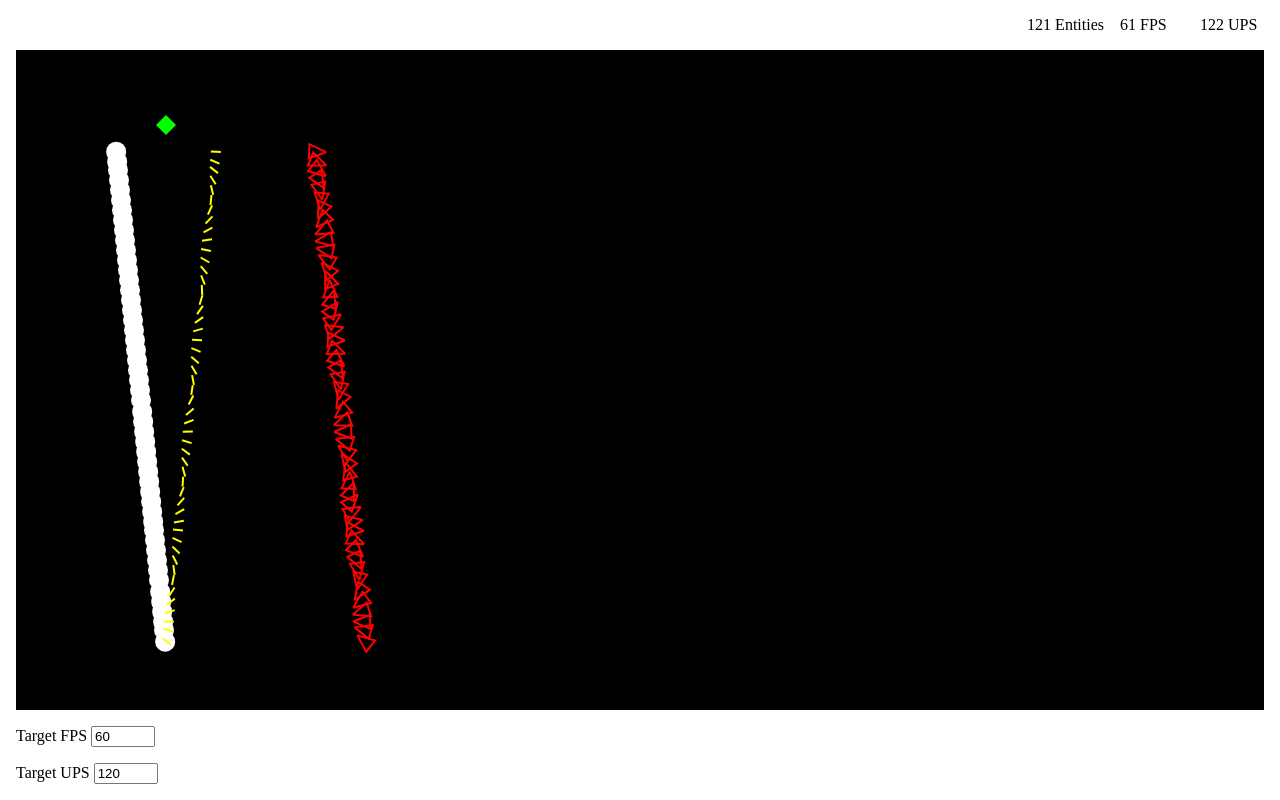
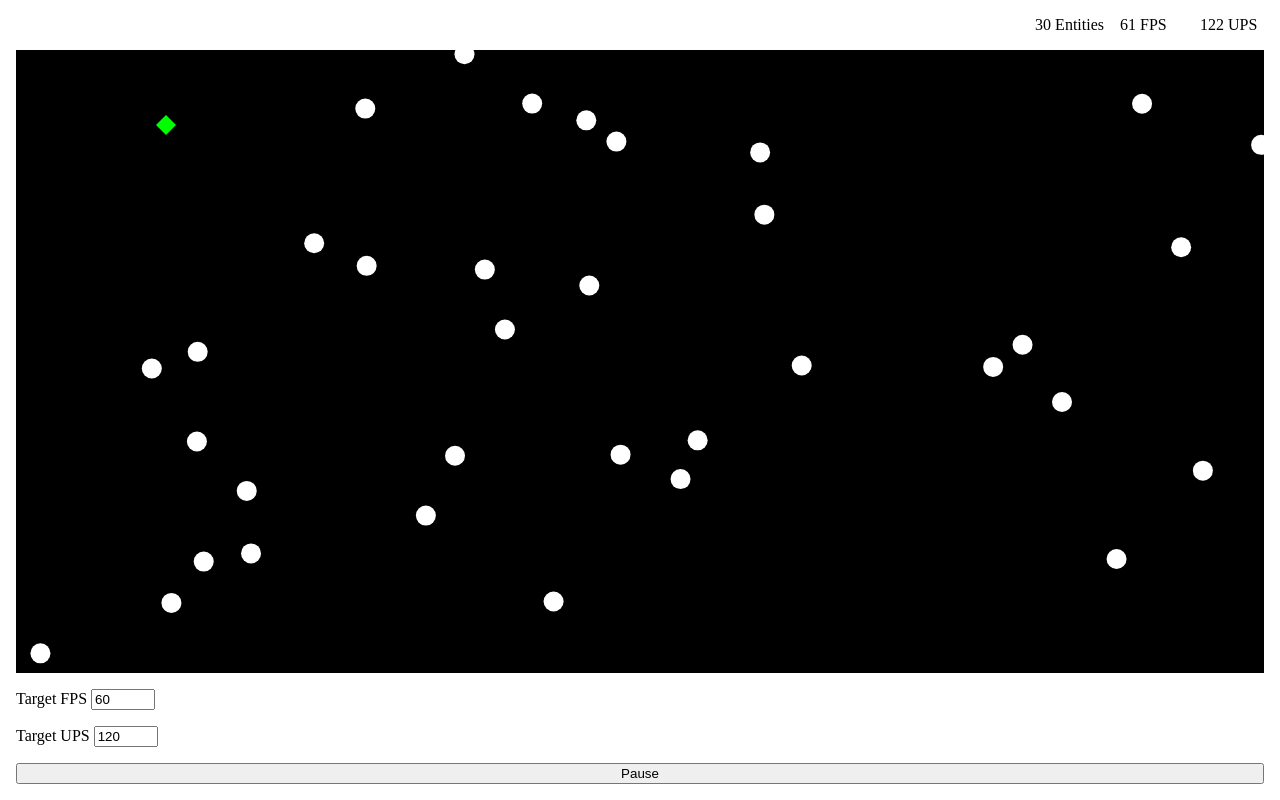
Before and after one commit to NicoKandut/asteroid-pew-pew, a website built with Vite: page index.html in a window 1280 px wide. Built offline with nearby package versions, Linux system fonts and the light colour scheme.

Commit message:
feat: Refactoring

```diff
--- a/index.html
+++ b/index.html
@@ -30,6 +30,7 @@
       Target UPS
       <input type="number" id="target-ups" value="120">
     </label>
+    <button id="pause-resume">Pause</button>
   </section>
   <script type="module" src="/src/main.js"></script>
 </body>
--- a/src/main.js
+++ b/src/main.js
@@ -1,6 +1,11 @@
+import {
+  randomAngularVelocity,
+  randomPosition,
+  randomVelocity,
+} from "./random.js";
 import * as renderer from "./renderer/2d.js";
 
-// TODO: spawn spaceship
+// DONE: spawn spaceship
 // TODO: add spaceship controls
 // TODO: spawn asteroids, spawn-rate (every x seconds)
 // TODO: collision detection
@@ -8,14 +13,17 @@ import * as renderer from "./renderer/2d.js";
 // TODO: add big asteroid that fracture
 // TODO: add rockets + spline paths
 
+// game state
 let paused = false;
 
+// DOM elements
 let canvas = document.getElementsByTagName("canvas")[0];
 let entityCountView = document.getElementById("entity-count");
 let fpsView = document.getElementById("fps");
 let upsView = document.getElementById("ups");
 let targetFpsView = document.getElementById("target-fps");
 let targetUpsView = document.getElementById("target-ups");
+let pauseResumeButton = document.getElementById("pause-resume");
 
 let desired_delta_time = 1000 / 120;
 let desired_frame_time = 1000 / 60;
@@ -27,9 +35,9 @@ let lastSummaryTime = 0;
 let updatesLastSecond = 0;
 let framesLastSecond = 0;
 
-const asteroids = [];
-const bullets = [];
-const rockets = [];
+let asteroids = [];
+let bullets = [];
+let rockets = [];
 let spaceship = null;
 
 const main = () => {
@@ -37,19 +45,45 @@ const main = () => {
   lastFrameTime = performance.now();
   lastSummaryTime = lastFrameTime;
 
+  setupInput();
+
+  addSpaceship(
+    { x: canvas.width / 2, y: canvas.height / 2 },
+    0,
+    { x: 0, y: 0 },
+    0
+  );
+
+  // TDOD: do this in a more game-like way. This is a placeholder
+  setInterval(() => {
+    addAsteroid(
+      randomPosition(),
+      0,
+      randomVelocity(0.1 * Math.random() + 0.01),
+      randomAngularVelocity(0.001)
+    );
+  }, 100);
+
+  requestAnimationFrame(doFrame);
+};
+
+const setupInput = () => {
   document.addEventListener("keydown", (event) => {
     event.preventDefault();
     event.stopPropagation();
     switch (event.key) {
       case "Escape":
-        paused = !paused;
+        togglePause();
         break;
       case " ":
+        // TODO: decouple bullet spawn-rate from keypress input-rate
         if (spaceship) {
+          const rotation = spaceship.rotation + (Math.random() - 0.5) * 0.1;
           addBullet(
-            spaceship.transform.position.x,
-            spaceship.transform.position.y,
-            spaceship.transform.rotation
+            { x: spaceship.position.x, y: spaceship.position.y },
+            rotation,
+            { x: Math.cos(rotation), y: Math.sin(rotation) },
+            0
           );
         }
         break;
@@ -60,11 +94,11 @@ const main = () => {
     const x_canvas = event.clientX - canvas.getBoundingClientRect().left;
     const y_canvas = event.clientY - canvas.getBoundingClientRect().top;
 
-    // rotation from spaceship to mouse
+    // set rotation of spaceship to face cursor
     if (spaceship) {
-      const dx = x_canvas - spaceship.transform.position.x;
-      const dy = y_canvas - spaceship.transform.position.y;
-      spaceship.transform.rotation = Math.atan2(dy, dx);
+      const dx = x_canvas - spaceship.position.x;
+      const dy = y_canvas - spaceship.position.y;
+      spaceship.rotation = Math.atan2(dy, dx);
     }
   });
 
@@ -76,15 +110,7 @@ const main = () => {
     desired_delta_time = 1000 / Number(event.target.value);
   });
 
-  addSpaceship(canvas.width / 2, canvas.height / 2, 0);
-
-  setInterval(() => {
-    addAsteroid(100, 100, 0);
-    addBullet(200, 100, 0);
-    addRocket(300, 100, 0);
-  }, 100);
-
-  requestAnimationFrame(doFrame);
+  pauseResumeButton.addEventListener("click", togglePause);
 };
 
 const doFrame = () => {
@@ -121,106 +147,130 @@ const doFrame = () => {
   requestAnimationFrame(doFrame);
 };
 
+const outOfBounds = (position) => {
+  // TODO: add padding to only remove entities that are completely off-screen
+  return (
+    position.x < 0 ||
+    position.x > canvas.width ||
+    position.y < 0 ||
+    position.y > canvas.height
+  );
+};
+
 const update = (deltaTime) => {
   for (const asteroid of asteroids) {
-    asteroid.transform.position.x += deltaTime / 100;
-    asteroid.transform.position.y += deltaTime / 10;
-    asteroid.transform.rotation += deltaTime / 300;
+    asteroid.position.x += deltaTime * asteroid.velocity.x;
+    asteroid.position.y += deltaTime * asteroid.velocity.y;
+    asteroid.rotation += deltaTime * asteroid.angularVelocity;
     renderer.updateEntity(
       renderer.ASTEROID,
       asteroid.id,
-      asteroid.transform.position,
-      asteroid.transform.rotation
+      asteroid.position,
+      asteroid.rotation
     );
+    if (outOfBounds(asteroid.position)) {
+      asteroid.remove = true;
+    }
   }
 
   for (const bullet of bullets) {
-    bullet.transform.position.x -= deltaTime / 100;
-    bullet.transform.position.y += deltaTime / 10;
-    bullet.transform.rotation += deltaTime / 300;
+    bullet.position.x += deltaTime * bullet.velocity.x;
+    bullet.position.y += deltaTime * bullet.velocity.y;
+    bullet.rotation += deltaTime * bullet.angularVelocity;
     renderer.updateEntity(
       renderer.BULLET,
       bullet.id,
-      bullet.transform.position,
-      bullet.transform.rotation
+      bullet.position,
+      bullet.rotation
     );
+    if (outOfBounds(bullet.position)) {
+      bullet.remove = true;
+    }
   }
 
   for (const rocket of rockets) {
-    rocket.transform.position.x += deltaTime / 100;
-    rocket.transform.position.y += deltaTime / 10;
-    rocket.transform.rotation += deltaTime / 300;
+    rocket.position.x += deltaTime * rocket.velocity.x;
+    rocket.position.y += deltaTime * rocket.velocity.y;
+    rocket.rotation += deltaTime * rocket.angularVelocity;
     renderer.updateEntity(
       renderer.ROCKET,
       rocket.id,
-      rocket.transform.position,
-      rocket.transform.rotation
+      rocket.position,
+      rocket.rotation
     );
+    if (outOfBounds(rocket.position)) {
+      rocket.remove = true;
+    }
   }
+
+  // TODO: clean up entity removal. very clumsy atm.
+  // remove entities that are out of bounds
+  asteroids.forEach((asteroid) => {
+    if (asteroid.remove) {
+      renderer.removeEntity(renderer.ASTEROID, asteroid.id);
+    }
+  });
+
+  bullets.forEach((bullet) => {
+    if (bullet.remove) {
+      renderer.removeEntity(renderer.BULLET, bullet.id);
+    }
+  });
+
+  rockets.forEach((rocket) => {
+    if (rocket.remove) {
+      renderer.removeEntity(renderer.ROCKET, rocket.id);
+    }
+  });
+
+  asteroids = asteroids.filter((asteroid) => !asteroid.remove);
+  bullets = bullets.filter((bullet) => !bullet.remove);
+  rockets = rockets.filter((rocket) => !rocket.remove);
 
   if (spaceship) {
     renderer.updateEntity(
       renderer.SPACESHIP,
       spaceship.id,
-      spaceship.transform.position,
-      spaceship.transform.rotation
+      spaceship.position,
+      spaceship.rotation
     );
   }
 };
 
-const addAsteroid = (x, y, rotation) => {
-  const transform = { position: { x, y }, rotation };
-  const id = renderer.addEntity(
-    renderer.ASTEROID,
-    transform.position,
-    transform.rotation
-  );
-  asteroids.push({ id, transform });
+// TODO: combine all these functions? They don't add much
+const addAsteroid = (position, rotation, velocity, angularVelocity) => {
+  const id = renderer.addEntity(renderer.ASTEROID, position, rotation);
+  asteroids.push({ id, position, rotation, velocity, angularVelocity });
 };
 
-const removeAsteroid = (id) => {
-  renderer.removeEntity(renderer.ASTEROID, id);
-  asteroids.splice(id, 1);
+const removeAsteroid = (asteroid) => {
+  renderer.removeEntity(renderer.ASTEROID, asteroid.id);
+  asteroids.splice(asteroids.indexOf(asteroid), 1);
 };
 
-const addBullet = (x, y, rotation) => {
-  const transform = { position: { x, y }, rotation };
-  const id = renderer.addEntity(
-    renderer.BULLET,
-    transform.position,
-    transform.rotation
-  );
-  bullets.push({ id, transform });
+const addBullet = (position, rotation, velocity, angularVelocity) => {
+  const id = renderer.addEntity(renderer.BULLET, position, rotation);
+  bullets.push({ id, position, rotation, velocity, angularVelocity });
 };
 
-const removeBullet = (id) => {
-  renderer.removeEntity(renderer.BULLET, id);
-  bullets.splice(id, 1);
+const removeBullet = (bullet) => {
+  renderer.removeEntity(renderer.BULLET, bullet.id);
+  bullets.splice(bullets.indexOf(bullet), 1);
 };
 
-const addRocket = (x, y, rotation) => {
-  const transform = { position: { x, y }, rotation };
-  const id = renderer.addEntity(
-    renderer.ROCKET,
-    transform.position,
-    transform.rotation
-  );
-  rockets.push({ id, transform });
+const addRocket = (position, rotation, velocity, angularVelocity) => {
+  const id = renderer.addEntity(renderer.ROCKET, position, rotation);
+  rockets.push({ id, position, rotation, velocity, angularVelocity });
 };
 
-const removeRocket = (id) => {
-  renderer.removeEntity(renderer.ROCKET, id);
-  rockets.splice(id, 1);
+const removeRocket = (rocket) => {
+  renderer.removeEntity(renderer.ROCKET, rocket.id);
+  rockets.splice(rockets.indexOf(rocket), 1);
 };
 
-const addSpaceship = (x, y, rotation) => {
-  const transform = { position: { x, y }, rotation };
-  const id = renderer.addEntity(
-    renderer.SPACESHIP,
-    transform.position,
-    transform.rotation
-  );
-  spaceship = { id, transform };
+const addSpaceship = (position, rotation, velocity, angularVelocity) => {
+  const id = renderer.addEntity(renderer.SPACESHIP, position, rotation);
+  spaceship = { id, position, rotation, velocity, angularVelocity };
 };
 
 const removeSpaceship = (id) => {
@@ -228,4 +278,9 @@ const removeSpaceship = (id) => {
   spaceship = null;
 };
 
+const togglePause = () => {
+  paused = !paused;
+  pauseResumeButton.innerText = paused ? "Resume" : "Pause";
+};
+
 main();
--- /dev/null
+++ b/src/random.js
@@ -0,0 +1,20 @@
+const canvas = document.getElementsByTagName("canvas")[0];
+
+export const randomPosition = () => {
+  return {
+    x: Math.random() * canvas.width,
+    y: Math.random() * canvas.height,
+  };
+};
+
+export const randomVelocity = (scale) => {
+  const angle = Math.random() * Math.PI * 2;
+  return {
+    x: Math.cos(angle) * scale,
+    y: Math.sin(angle) * scale,
+  };
+};
+
+export const randomAngularVelocity = (scale) => {
+  return (Math.random() * 2 - 1) * scale;
+};
--- a/src/renderer/2d.js
+++ b/src/renderer/2d.js
@@ -1,5 +1,3 @@
-const MAX_GEOMETRIES = 3000;
-
 const canvas = document.getElementsByTagName("canvas")[0];
 const context = canvas.getContext("2d");
 
@@ -8,45 +6,42 @@ export const BULLET = "bullet";
 export const ROCKET = "rocket";
 export const SPACESHIP = "spaceship";
 
-// resources
-const asteroid = {
+// RENDER IDENTIFIERS
+let nextId = 0;
+const getId = () => `${nextId++}`;
+
+// RENDER DETAILS
+const renderDetails = {
+  [ASTEROID]: {
     color: "#ffffff",
     type: "circle",
     radius: 10,
-};
-
-const bullet = {
+  },
+  [BULLET]: {
     color: "#ffff00",
     type: "line",
     length: 10,
     strokeWidth: 2,
-};
-
-const rocket = {
+  },
+  [ROCKET]: {
     color: "#ff0000",
     type: "triangle",
     radius: 10,
-};
-
-const spaceship = {
+  },
+  [SPACESHIP]: {
     color: "#00ff00",
     type: "rectangle",
     width: 10,
     height: 20,
+  },
 };
 
+// CURRENT RENDERED ENTITIES
 const entities = {
-  [ASTEROID]: [],
-  [BULLET]: [],
-  [ROCKET]: [],
-  [SPACESHIP]: [],
-};
-
-const entityData = {
-  [ASTEROID]: asteroid,
-  [BULLET]: bullet,
-  [ROCKET]: rocket,
-  [SPACESHIP]: spaceship,
+  [ASTEROID]: {},
+  [BULLET]: {},
+  [ROCKET]: {},
+  [SPACESHIP]: {},
 };
 
 // init
@@ -60,10 +55,13 @@ export const render = () => {
   context.clearRect(0, 0, canvas.width, canvas.height);
 
   for (const type in entities) {
-    context.fillStyle = entityData[type].color;
-    context.strokeStyle = entityData[type].color;
-    context.lineWidth = entityData[type]?.strokeWidth ?? 0;
-    for (const entity of entities[type]) {
+    // configure drawing for entity type
+    context.fillStyle = renderDetails[type].color;
+    context.strokeStyle = renderDetails[type].color;
+    context.lineWidth = renderDetails[type]?.strokeWidth ?? 0;
+
+    // draw each entity of the type
+    for (const entity of Object.values(entities[type])) {
       switch (type) {
         case ASTEROID:
           drawAsteroid(entity.position, entity.rotation);
@@ -82,80 +80,67 @@ export const render = () => {
   }
 };
 
+// RENDER ENTITY MANAGEMENT
 export const addEntity = (type, position, rotation) => {
-  entities[type].push({ position, rotation });
-  return entities[type].length - 1;
+  const id = getId();
+  entities[type][id] = { position, rotation };
+  return id;
+};
+export const removeEntity = (type, id) => {
+  delete entities[type][id];
+};
+export const updateEntity = (type, id, position, rotation) => {
+  entities[type][id].position = position;
+  entities[type][id].rotation = rotation;
 };
 
-export const removeEntity = (type, index) => {
-  entities[type].splice(index, 1);
-};
-
-export const updateEntity = (type, index, position, rotation) => {
-  entities[type][index].position = position;
-  entities[type][index].rotation = rotation;
-};
-
+// DRAWING
 const drawAsteroid = (position, _rotation) => {
+  const { radius } = renderDetails[ASTEROID];
   context.beginPath();
-  context.arc(position.x, position.y, asteroid.radius, 0, 2 * Math.PI);
+  context.arc(position.x, position.y, radius, 0, 2 * Math.PI);
   context.fill();
 };
-
 const drawBullet = (position, rotation) => {
-  let c = (Math.cos(rotation) * bullet.length) / 2;
-  let s = (Math.sin(rotation) * bullet.length) / 2;
+  const { length } = renderDetails[BULLET];
+  const c = (Math.cos(rotation) * length) / 2;
+  const s = (Math.sin(rotation) * length) / 2;
   context.beginPath();
   context.moveTo(position.x + c, position.y + s);
   context.lineTo(position.x - c, position.y - s);
   context.stroke();
 };
-
 const drawRocket = (position, rotation) => {
+  const { radius } = renderDetails[ROCKET];
   const third = (2 * Math.PI) / 8;
   context.beginPath();
   context.moveTo(
-    position.x + rocket.radius * Math.cos(rotation),
-    position.y + rocket.radius * Math.sin(rotation)
+    position.x + radius * Math.cos(rotation),
+    position.y + radius * Math.sin(rotation)
   );
   context.lineTo(
-    position.x - rocket.radius * Math.cos(rotation + third),
-    position.y - rocket.radius * Math.sin(rotation + third)
+    position.x - radius * Math.cos(rotation + third),
+    position.y - radius * Math.sin(rotation + third)
   );
   context.lineTo(
-    position.x - rocket.radius * Math.cos(rotation - third),
-    position.y - rocket.radius * Math.sin(rotation - third)
+    position.x - radius * Math.cos(rotation - third),
+    position.y - radius * Math.sin(rotation - third)
   );
   context.lineTo(
-    position.x + rocket.radius * Math.cos(rotation),
-    position.y + rocket.radius * Math.sin(rotation)
+    position.x + radius * Math.cos(rotation),
+    position.y + radius * Math.sin(rotation)
   );
   context.stroke();
 };
-
 const drawSpaceship = (position, rotation) => {
-  let c = Math.cos(rotation);
-  let s = Math.sin(rotation);
+  const { width } = renderDetails[SPACESHIP];
+  const c = Math.cos(rotation);
+  const s = Math.sin(rotation);
   context.beginPath();
-  context.moveTo(
-    position.x + spaceship.width * c,
-    position.y + spaceship.width * s
-  );
-  context.lineTo(
-    position.x - spaceship.width * s,
-    position.y + spaceship.width * c
-  );
-  context.lineTo(
-    position.x - spaceship.width * c,
-    position.y - spaceship.width * s
-  );
-  context.lineTo(
-    position.x + spaceship.width * s,
-    position.y - spaceship.width * c
-  );
-  context.lineTo(
-    position.x + spaceship.width * c,
-    position.y + spaceship.width * s
-  );
+  context.moveTo(position.x + width * c, position.y + width * s);
+  context.lineTo(position.x - width * s, position.y + width * c);
+  context.lineTo(position.x - width * c, position.y - width * s);
+  context.lineTo(position.x + width * s, position.y - width * c);
+  context.lineTo(position.x + width * c, position.y + width * s);
   context.fill();
 };
```
Lines whose indentation alone changed are shown as unchanged.
